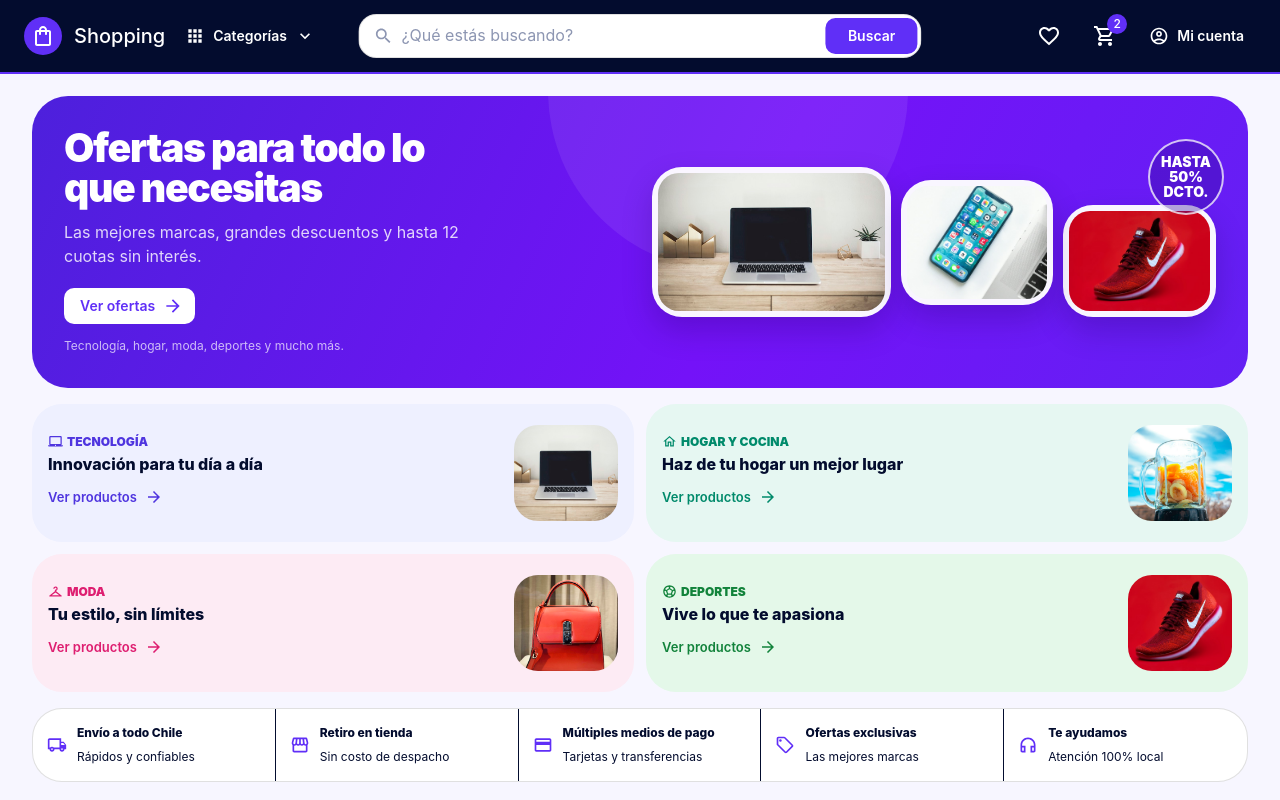
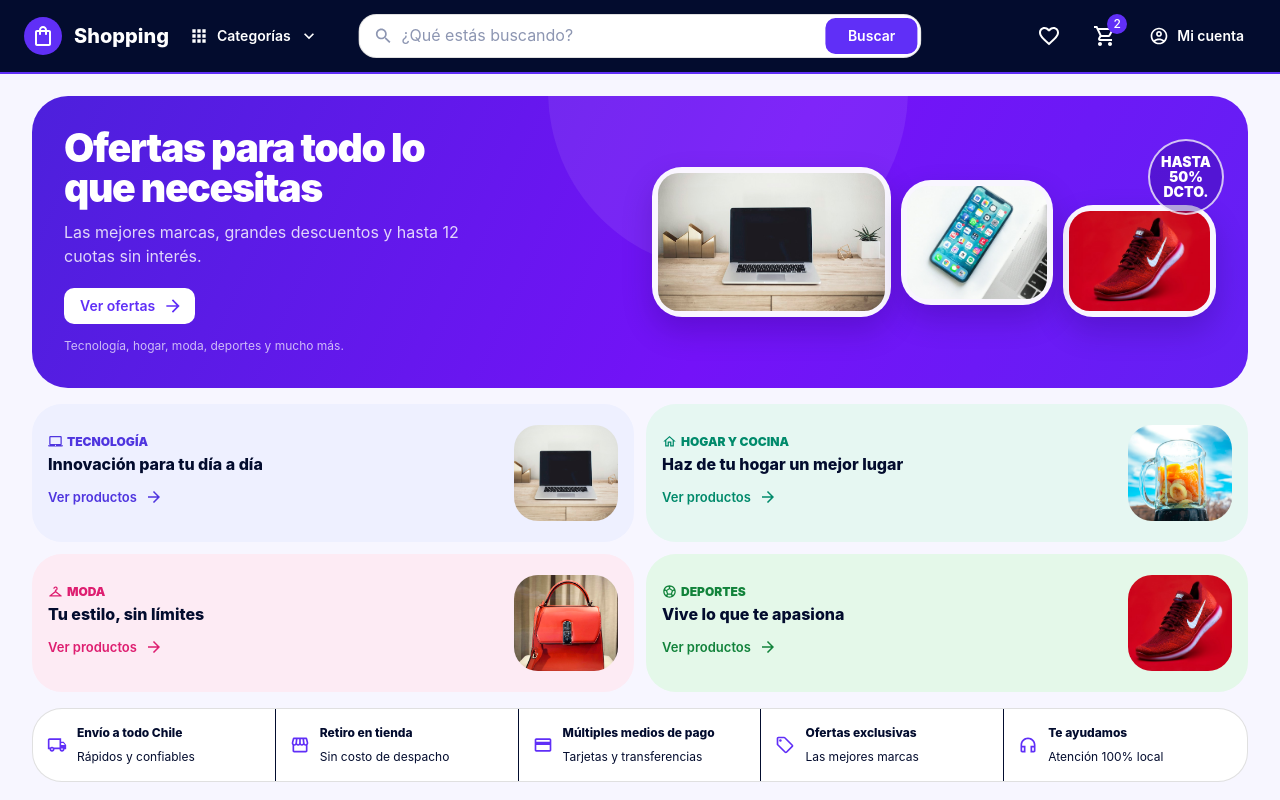
Before and after one commit to TheManuel5/TWM-Shopping, a React (Vite) app: page /inicio in a window 1280 px wide. Shown: the top 800 px of the page. Built offline with nearby package versions, Linux system fonts and the light colour scheme.

Commit message:
style: resaltar titulo Shopping del encabezado

```diff
--- a/src/components/layout/Navbar.jsx
+++ b/src/components/layout/Navbar.jsx
@@ -72,7 +72,7 @@ export default function Navbar({ onMenuClick, showSidebarToggle = true }) {
           >
             <ShoppingBagOutlined />
           </Box>
-          <Typography variant="h6" fontWeight={800}>
+          <Typography variant="h6" sx={{ fontWeight: 800 }}>
             Shopping
           </Typography>
           <CategoryMenu />
```
